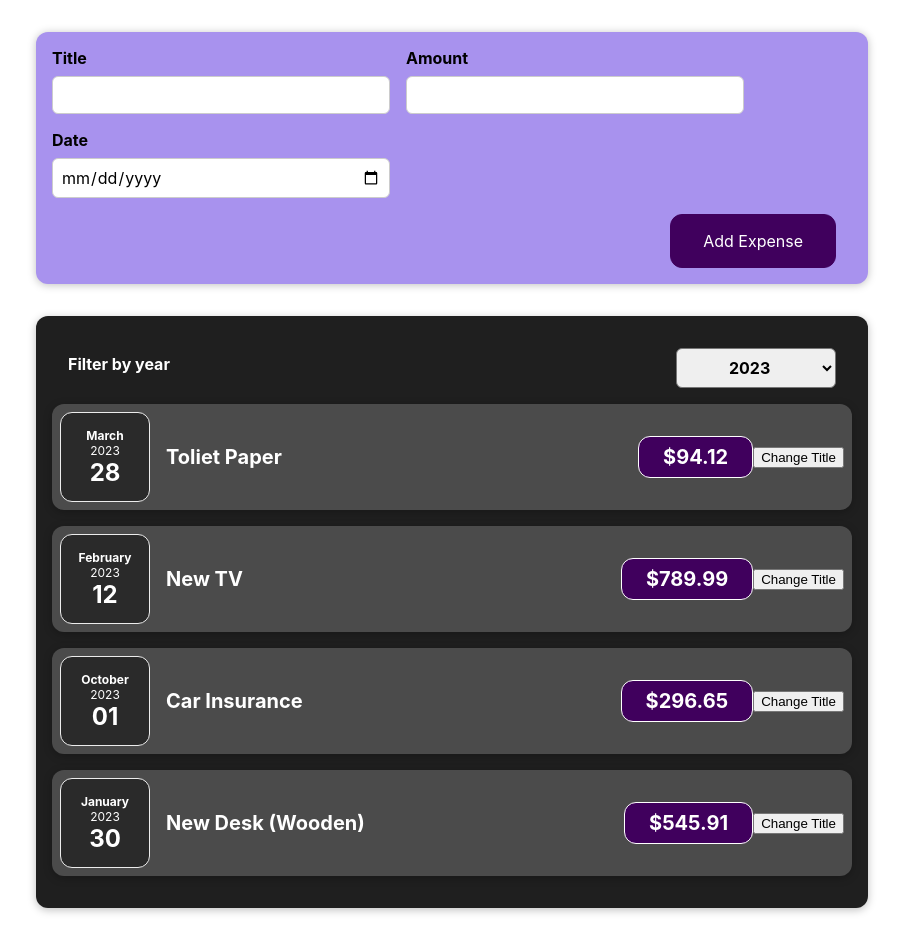
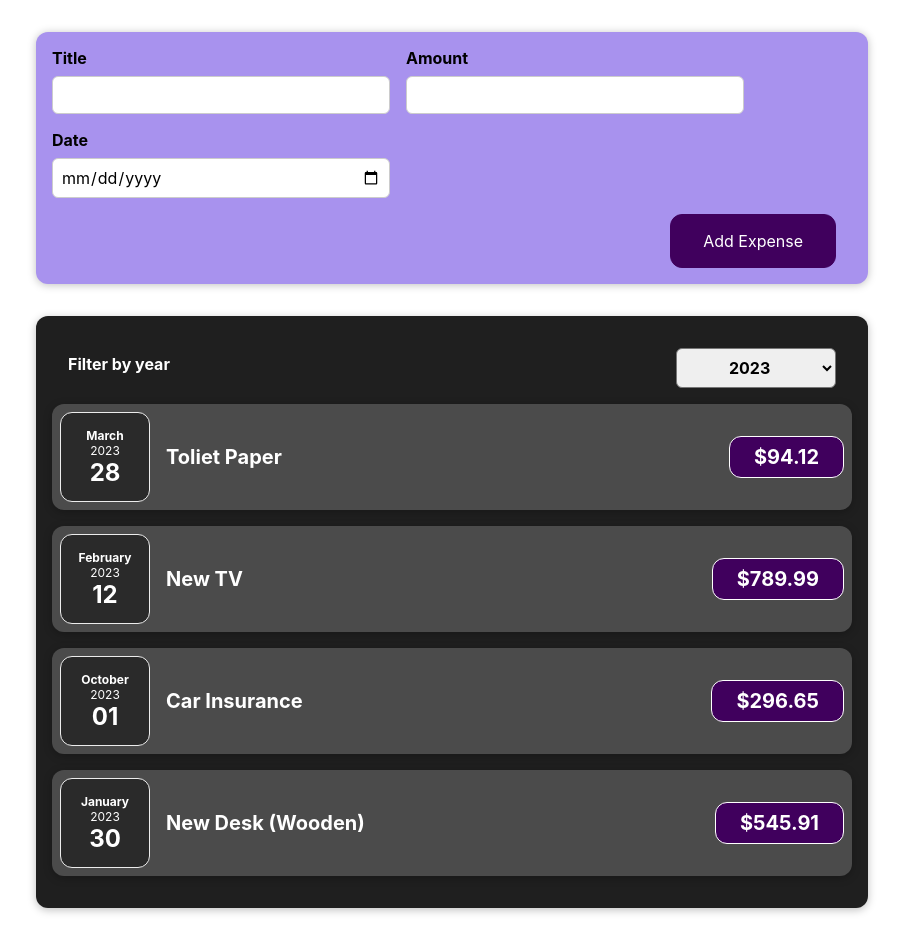
Before and after one commit to toprak-cavusdag/React-complete-course, a React (Create React App) app: page / in a window 1280 px wide. Shown: the whole page, without its empty margins (188-1091 px from the left). Built offline with nearby package versions, Linux system fonts and the light colour scheme.

Commit message:
sorting by date is ready

```diff
--- a/src/App.js
+++ b/src/App.js
@@ -1,8 +1,8 @@
 import NewExpense from './components/NewExpense/NewExpense';
 import Expenses from './components/expenses/Expenses';
+import React, { useState } from 'react';
 
-function App() {
-  const expenses = [
+const DUMMY_EXPENSES = [
   {
     id: 'e1',
     title: 'Toliet Paper',
@@ -29,9 +29,13 @@
   },
 ];
 
+function App() {
+  const [expenses, setExpenses] = useState(DUMMY_EXPENSES);
+
   const addExpenseHandler = (expense) => {
-    console.log('In App.js');
-    console.log(expense);
+    setExpenses((prevExpense) => {
+      return [expense, ...prevExpense];
+    });
   };
 
   return (
--- a/src/components/expenses/ExpenseItem.jsx
+++ b/src/components/expenses/ExpenseItem.jsx
@@ -5,20 +5,13 @@
 import Card from '../UI/Card';
 
 const ExpenseItem = (props) => {
-  const [title, setTitle] = useState(props.title);
-
-  const clickHandler = () => {
-    setTitle('Toprak');
-    console.log(title);
-  };
   return (
     <Card className='expense-item'>
       <ExpenceDate date={props.date} />
       <div className='expense-item__description'>
-        <h2>{title}</h2>
+        <h2>{props.title}</h2>
         <div className='expense-item__price'>${props.amount}</div>
       </div>
-      <button onClick={clickHandler}>Change Title</button>
     </Card>
   );
 };
--- a/src/components/expenses/Expenses.jsx
+++ b/src/components/expenses/Expenses.jsx
@@ -11,6 +11,10 @@
     setFilteredYear(selectedYear);
   };
 
+  const filteredExpenses = props.items.filter((expense) => {
+    return expense.date.getFullYear().toString() === filteredYear;
+  });
+
   return (
     <>
       <Card className='expenses'>
@@ -20,29 +24,17 @@
             selected={filteredYear}
           />
         </div>
-        <ExpenseItem
-          title={props.items[0].title}
-          amount={props.items[0].amount}
-          date={props.items[0].date}
-        />
 
-        <ExpenseItem
-          title={props.items[1].title}
-          amount={props.items[1].amount}
-          date={props.items[1].date}
-        />
-
-        <ExpenseItem
-          title={props.items[2].title}
-          amount={props.items[2].amount}
-          date={props.items[2].date}
-        />
-
-        <ExpenseItem
-          title={props.items[3].title}
-          amount={props.items[3].amount}
-          date={props.items[3].date}
-        />
+        {filteredExpenses.map((expense) => {
+          return (
+            <ExpenseItem
+              key={expense.id}
+              title={expense.title}
+              amount={expense.amount}
+              date={expense.date}
+            />
+          );
+        })}
       </Card>
     </>
   );
```
Lines whose indentation alone changed are shown as unchanged.
